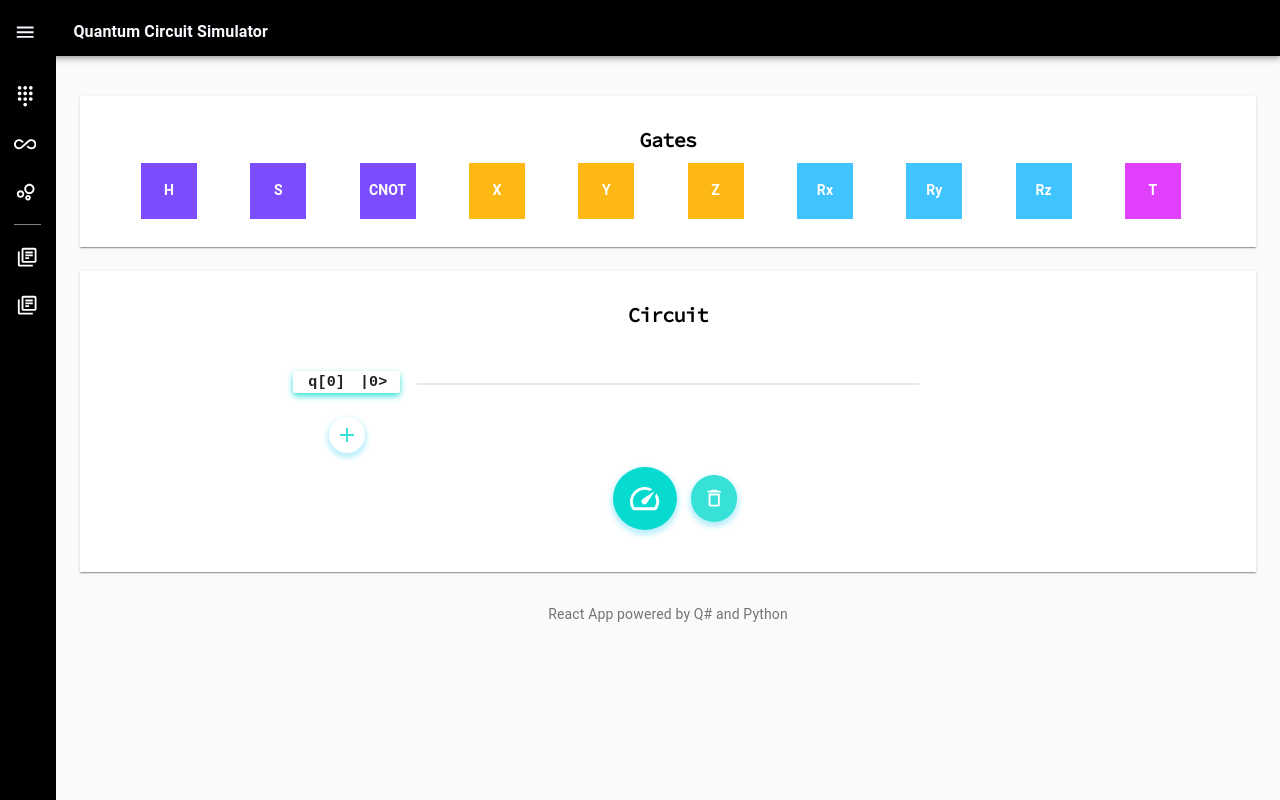
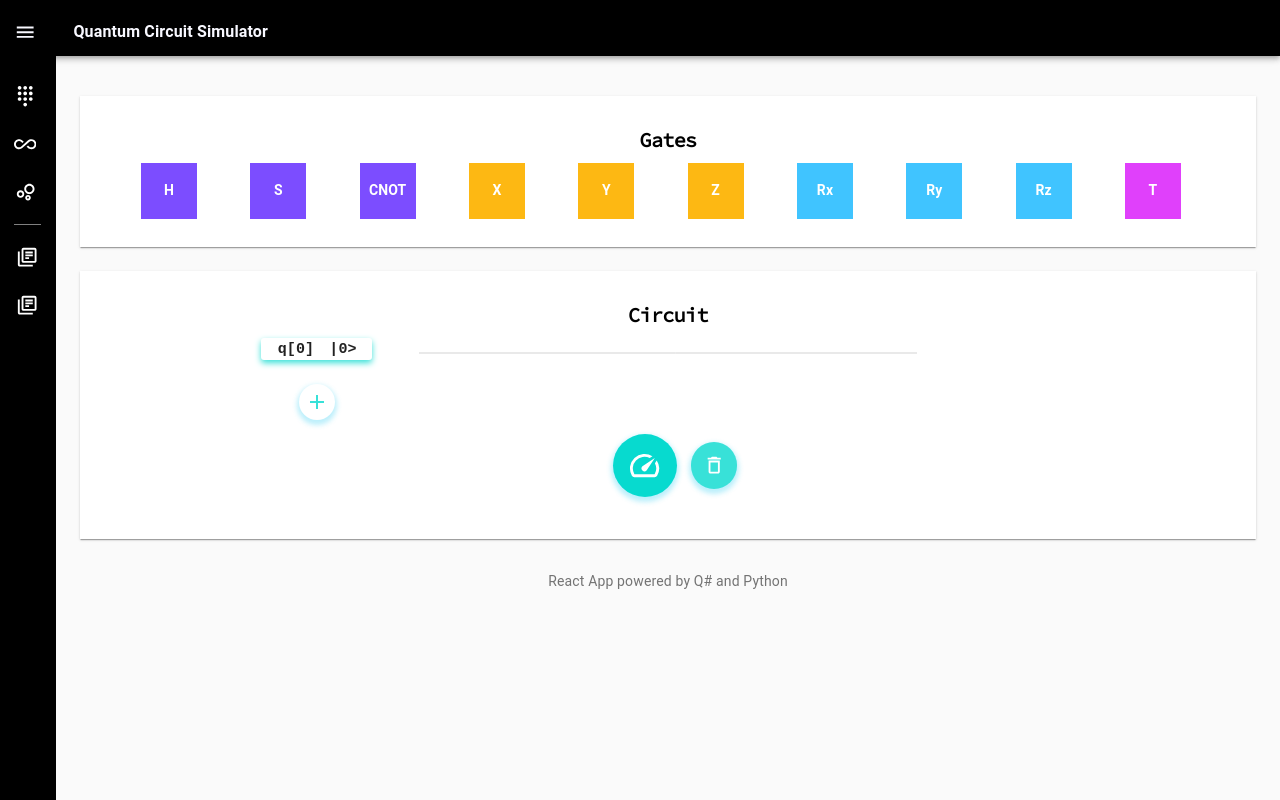
Before and after one commit to JohnYacoub/quantum-circuit-simulator, a React (Create React App) app: page / in a window 1280 px wide. Built offline with nearby package versions, Linux system fonts and the light colour scheme.

Commit message:
styling changes

```diff
--- a/src/App.css
+++ b/src/App.css
@@ -1,8 +1,3 @@
-div.gate-wrapper {
-  margin-right: 1em;
-  text-align: -webkit-center;
-}
-
 @keyframes gatesFadeIn {
   0% {
     fill: transparent;
@@ -48,39 +43,13 @@ div.gate-wrapper {
   fill: #40c4ff;
 }
 
-div.paper {
-  padding: 2em;
-  text-align: center;
-  border-radius: 0;
-}
-
-div.MuiGrid-container {
-  justify-content: center;
-}
-
 div.MuiGrid-grid-xs-8 {
   flex-basis: 0%;
 }
 
-div.MuiGrid-root.qubitGrid {
-  padding-left:3em;
-}
-
-div.circuit {
-  margin-top: 2em;
-}
-
-div.MuiListItemIcon-root {
-  color: white;
-}
-
-hr.MuiDivider-root {
-  background-color: grey;
-  margin: 0 1em 0 1em;
-}
 
 #circuitGrid {
-  padding: 5px;
+  padding: 0.5em;
   max-width: 40vw;
 }
 
@@ -89,40 +58,6 @@ a.MuiListItem-gutters {
   padding-left: 1em;
 }
 
-svg.MuiSvgIcon-root {
-  font-size: 1.4rem;
-}
-
-h2.MuiTypography-root{
-  font-family: 'Source Code Pro', monospace;
-  font-weight:bold;
-  letter-spacing: -0.03em;
-}
-
-button.MuiTab-root {
-  background-color: transparent;
-  min-width: 9em;
-  min-height:2em;
-  font-family: 'Source Code Pro', monospace;
-  font-weight:bold;
-  letter-spacing: -0.03em;
-  text-transform: none;
-  opacity:1;
-  color: black;
-  border-radius: 0em;
-}
-
-div.MuiTabs-root {
-  width:30vw;
-  min-height: 0em;
-}
-
-span.MuiTabs-indicator{
-  background-color:#07dacf;
-  left: 1em;
-  width: 7em;
-}
-
 div.MuiTypography-root  {
   font-family: 'Source Code Pro', monospace;
   font-size: 1em;
--- a/src/App.jsx
+++ b/src/App.jsx
@@ -9,7 +9,63 @@ const theme = createMuiTheme({
     primary: { main: "#f8f8ff" },
     secondary: { main: "#000000" },
   },
+  overrides: {
+    MuiTab: {
+      root: {
+        backgroundColor: "transparent",
+        minWidth: "9em",
+        minHeight: "2em",
+        fontFamily: "Source Code Pro, monospace",
+        fontWeight: "bold",
+        letterSpacing: "-0.03em",
+        textTransform: "none",
+        opacity: "1",
+        color: "black",
+        borderRadius: "0em",
+      },
+    },
+    MuiTabs: {
+      root: {
+        width: "30vw",
+        minHeight: "0em",
+      },
+      indicator: {
+        backgroundColor: "#07dacf",
+        left: "1em",
+        width: "7em",
+      },
+    },
+    MuiPaper: {
+      rounded: {
+        padding: "2em",
+        textAlign: "center",
+        borderRadius: "0",
+      },
+    },
+    MuiGrid: {
+      container: {
+        justifyContent: "center",
+      },
+    },
+    MuiListItemIcon: {
+      root: {
+        color: "white",
+      },
+    },
+    MuiDivider: {
+      root: {
+        backgroundColor: "grey",
+        margin: "0 1em 0 1em",
+      },
+    },
+    MuiSvgIcon: {
+      root: {
+        fontSize: "1.4rem",
+      },
+    },
+  },
 });
+
 export default function App() {
   return (
     <ThemeProvider theme={theme}>
--- a/src/Circuit.jsx
+++ b/src/Circuit.jsx
@@ -17,7 +17,6 @@ function Circuit(props) {
       width={3000}
       style={{ overflow: "visible" }}
       xmlns="http://www.w3.org/2000/svg"
-      //viewBox="0 0 841.9 595.3"
     >
       <line
         x1={0}
--- a/src/CircuitQubit.jsx
+++ b/src/CircuitQubit.jsx
@@ -3,22 +3,17 @@ import { makeStyles } from "@material-ui/core/styles";
 import styled from "styled-components/macro";
 
 const StyledQubit = styled.div`
-  div.not-selected-qubit {
+  padding-left: 2em;
+  padding-right: 2em;
+  div {
+    border-radius: 3px;
     padding-right: 1em;
     cursor: pointer;
   }
-
   div.not-selected-qubit:hover {
     box-shadow: 0px 0px 5px rgb(56, 225, 216);
-    padding-right: 1em;
-    border-radius: 3px;
-    cursor: pointer;
   }
-
   div.selected-qubit {
-    cursor: pointer;
-    padding-right: 1em;
-    border-radius: 3px;
     box-shadow: 0 3px 6px 0 rgb(56, 225, 216);
   }
 `;
--- a/src/MultiQubitPage.jsx
+++ b/src/MultiQubitPage.jsx
@@ -3,7 +3,7 @@ import AddButton from "./AddButton";
 import BinButton from "./BinButton";
 import Box from "@material-ui/core/Box";
 import CalculateCircuit from "./CalculateCircuit";
-import Circuit, {CircuitWrapper} from "./Circuit";
+import Circuit, { CircuitWrapper } from "./Circuit";
 import CircuitQubit from "./CircuitQubit";
 import Container from "@material-ui/core/Container";
 import CssBaseline from "@material-ui/core/CssBaseline";
@@ -30,7 +30,6 @@ const availableGatesList = [
   "Rz",
   "T",
 ];
-
 
 class MultiQubitPage extends React.Component {
   constructor(props) {
@@ -202,11 +201,21 @@ class MultiQubitPage extends React.Component {
             <Grid container spacing={3}>
               {/* Gate selection */}
               <Grid item xs={12}>
-                <Paper className="paper">
+                <Paper>
                   <Title>Gates</Title>
                   <Grid container spacing={3}>
                     {availableGatesList.map((g) => (
-                      <Grid key={g} className="gate-wrapper" item md={1} lg={1}>
+                      <Grid
+                        key={g}
+                        className="gate-wrapper"
+                        item
+                        md={1}
+                        lg={1}
+                        style={{
+                          marginRight: "1em",
+                          textAlign: "-webkit-center",
+                        }}
+                      >
                         <Gate g={g} selectGate={this.selectGate} />
                       </Grid>
                     ))}
@@ -215,22 +224,13 @@ class MultiQubitPage extends React.Component {
               </Grid>
               {/* Circuit */}
               <Grid item xs={12}>
-                <Paper className="paper">
+                <Paper>
                   <Title>Circuit</Title>
                   <Grid className="circuit" container spacing={3}>
-                    <Grid className="qubitGrid" item xs={12} md={2} lg={2}>
-                      <Grid
-                        className="qubitLabelsContainer"
-                        container
-                        spacing={3}
-                      >
+                    <Grid item xs={12} md={2} lg={2}>
+                      <Grid container spacing={3}>
                         {this.state.data.map((dataItem) => (
-                          <Grid
-                            className="qubitGrid"
-                            item
-                            xs={12}
-                            key={dataItem.idx}
-                          >
+                          <Grid item xs={12} key={dataItem.idx}>
                             <CircuitQubit
                               className={
                                 this.state.activeQubit === dataItem.idx
@@ -244,7 +244,7 @@ class MultiQubitPage extends React.Component {
                             />
                           </Grid>
                         ))}
-                        <Grid className="qubitGrid" item xs={12}>
+                        <Grid item xs={12}>
                           <AddButton onClick={this.addQubit} />
                         </Grid>
                       </Grid>
--- a/src/ResultsBox.jsx
+++ b/src/ResultsBox.jsx
@@ -6,8 +6,8 @@ import styled from "styled-components/macro";
 const StyledResultBox = styled.div`
   div.results {
     width: 30vw;
-    margin-top: -4em;
-    font-family: "Source Code Pro", monospace;
+    margin-top: -3em;
+    font-family: Source Code Pro, monospace;
   }
   div.resultsHeader {
     border-radius: 1em;
--- a/src/Title.jsx
+++ b/src/Title.jsx
@@ -1,12 +1,21 @@
-import React from 'react';
-import PropTypes from 'prop-types';
-import Typography from '@material-ui/core/Typography';
+import React from "react";
+import PropTypes from "prop-types";
+import styled from "styled-components/macro";
+import Typography from "@material-ui/core/Typography";
 
+const StyledTitle = styled.div`
+h2{
+  font-family: "Source Code Pro", monospace;
+  font-weight: bold;
+  letter-spacing: -0.03em;}
+`;
 export default function Title(props) {
   return (
-    <Typography component="h2" variant="h6" color="secondary" gutterBottom>
-      {props.children}
-    </Typography>
+    <StyledTitle>
+      <Typography component="h2" variant="h6" color="secondary" gutterBottom>
+        {props.children}
+      </Typography>
+    </StyledTitle>
   );
 }
 
```
